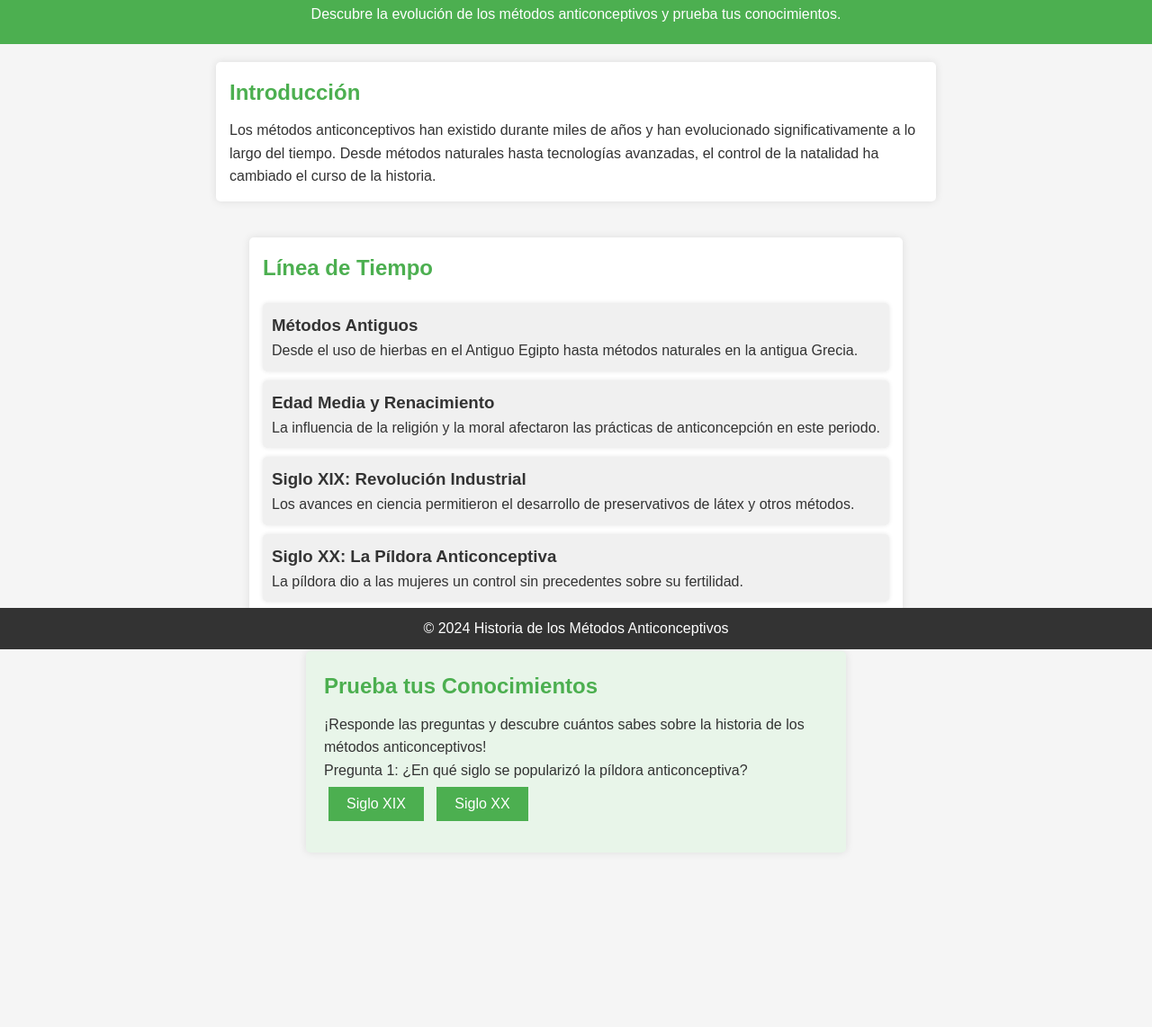
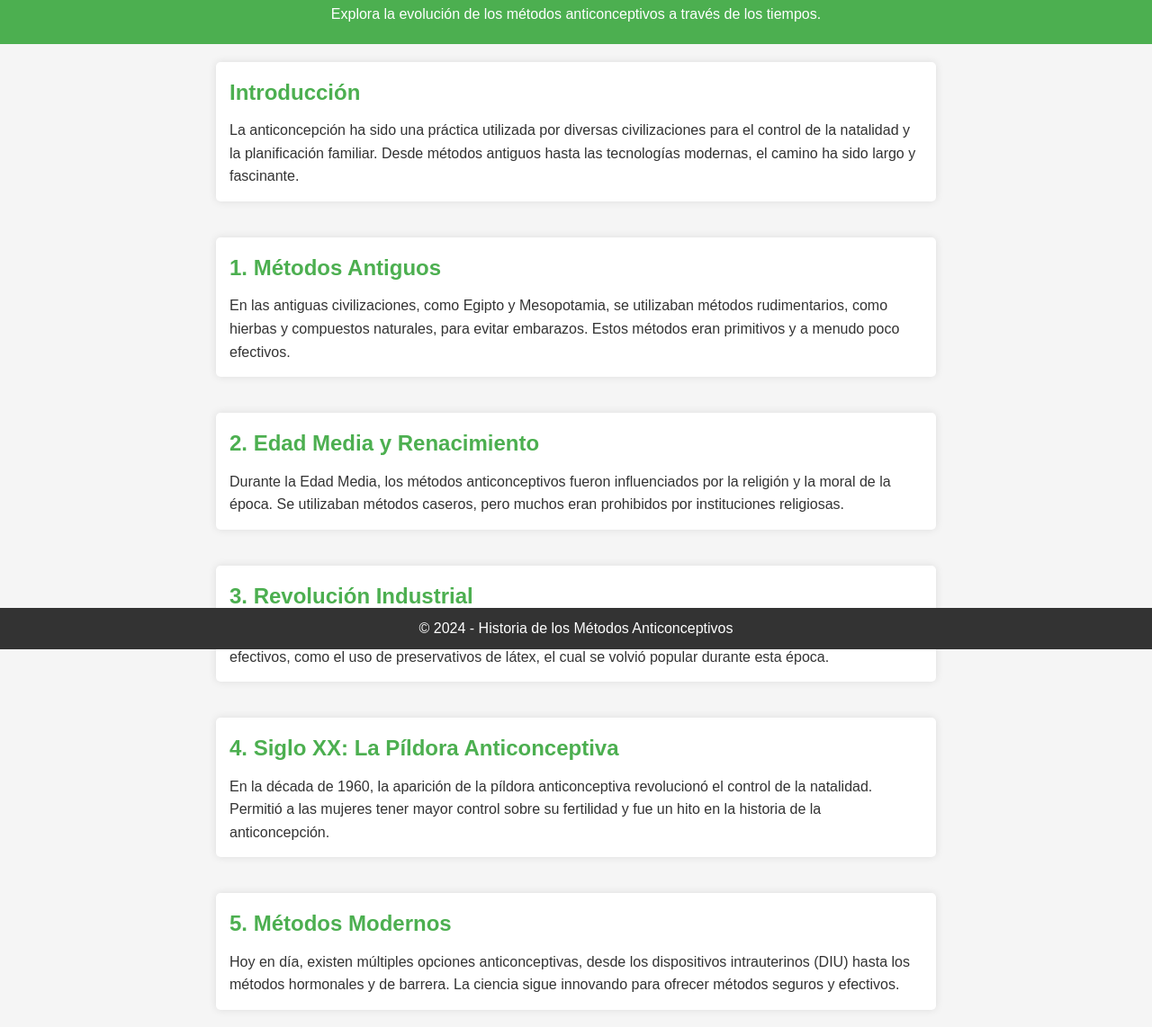
Before and after one commit to JacobitoMR/Metodos-Anticonceptivos-, a plain HTML site: page index.html in a window 1280 px wide. Shown: the part 78-1220 px from the top of the page at 90% size. Before the commit the page ends 1046 px from the top, so only its background shows below. Drawn offline with Linux system fonts and the light colour scheme.

Commit message:
Add files via upload

```diff
--- a/index.html
+++ b/index.html
@@ -4,55 +4,47 @@
 <head>
     <meta charset="UTF-8">
     <meta name="viewport" content="width=device-width, initial-scale=1.0">
-    <title>Métodos Anticonceptivos y Su Historia</title>
+    <title>Métodos Anticonceptivos y Su Trayecto en la Historia</title>
     <link rel="stylesheet" href="styles.css">
 </head>
 <body>
     <header>
-        <h1>Métodos Anticonceptivos y Su Historia</h1>
-        <p>Descubre la evolución de los métodos anticonceptivos y prueba tus conocimientos.</p>
+        <h1>Métodos Anticonceptivos y Su Trayecto en la Historia</h1>
+        <p>Explora la evolución de los métodos anticonceptivos a través de los tiempos.</p>
     </header>
 
-    <section class="content">
+    <section>
         <h2>Introducción</h2>
-        <p>Los métodos anticonceptivos han existido durante miles de años y han evolucionado significativamente a lo largo del tiempo. Desde métodos naturales hasta tecnologías avanzadas, el control de la natalidad ha cambiado el curso de la historia.</p>
+        <p>La anticoncepción ha sido una práctica utilizada por diversas civilizaciones para el control de la natalidad y la planificación familiar. Desde métodos antiguos hasta las tecnologías modernas, el camino ha sido largo y fascinante.</p>
     </section>
 
-    <section class="timeline">
-        <h2>Línea de Tiempo</h2>
-        <div class="period">
-            <h3>Métodos Antiguos</h3>
-            <p>Desde el uso de hierbas en el Antiguo Egipto hasta métodos naturales en la antigua Grecia.</p>
-        </div>
-        <div class="period">
-            <h3>Edad Media y Renacimiento</h3>
-            <p>La influencia de la religión y la moral afectaron las prácticas de anticoncepción en este periodo.</p>
-        </div>
-        <div class="period">
-            <h3>Siglo XIX: Revolución Industrial</h3>
-            <p>Los avances en ciencia permitieron el desarrollo de preservativos de látex y otros métodos.</p>
-        </div>
-        <div class="period">
-            <h3>Siglo XX: La Píldora Anticonceptiva</h3>
-            <p>La píldora dio a las mujeres un control sin precedentes sobre su fertilidad.</p>
-        </div>
+    <section>
+        <h2>1. Métodos Antiguos</h2>
+        <p>En las antiguas civilizaciones, como Egipto y Mesopotamia, se utilizaban métodos rudimentarios, como hierbas y compuestos naturales, para evitar embarazos. Estos métodos eran primitivos y a menudo poco efectivos.</p>
     </section>
 
-    <section class="quiz">
-        <h2>Prueba tus Conocimientos</h2>
-        <p>¡Responde las preguntas y descubre cuántos sabes sobre la historia de los métodos anticonceptivos!</p>
-        <div id="quiz-container">
-            <p>Pregunta 1: ¿En qué siglo se popularizó la píldora anticonceptiva?</p>
-            <button onclick="checkAnswer('incorrect')">Siglo XIX</button>
-            <button onclick="checkAnswer('correct')">Siglo XX</button>
-            <p id="quiz-feedback"></p>
-        </div>
+    <section>
+        <h2>2. Edad Media y Renacimiento</h2>
+        <p>Durante la Edad Media, los métodos anticonceptivos fueron influenciados por la religión y la moral de la época. Se utilizaban métodos caseros, pero muchos eran prohibidos por instituciones religiosas.</p>
+    </section>
+
+    <section>
+        <h2>3. Revolución Industrial</h2>
+        <p>Con el avance de la ciencia y la medicina en el siglo XIX, comenzaron a desarrollarse métodos más efectivos, como el uso de preservativos de látex, el cual se volvió popular durante esta época.</p>
+    </section>
+
+    <section>
+        <h2>4. Siglo XX: La Píldora Anticonceptiva</h2>
+        <p>En la década de 1960, la aparición de la píldora anticonceptiva revolucionó el control de la natalidad. Permitió a las mujeres tener mayor control sobre su fertilidad y fue un hito en la historia de la anticoncepción.</p>
+    </section>
+
+    <section>
+        <h2>5. Métodos Modernos</h2>
+        <p>Hoy en día, existen múltiples opciones anticonceptivas, desde los dispositivos intrauterinos (DIU) hasta los métodos hormonales y de barrera. La ciencia sigue innovando para ofrecer métodos seguros y efectivos.</p>
     </section>
 
     <footer>
-        <p>&copy; 2024 Historia de los Métodos Anticonceptivos</p>
+        <p>&copy; 2024 - Historia de los Métodos Anticonceptivos</p>
     </footer>
-
-    <script src="script.js"></script>
 </body>
 </html>
--- a/styles.css
+++ b/styles.css
@@ -41,41 +41,6 @@ h2 {
     margin-bottom: 10px;
 }
 
-.timeline {
-    display: flex;
-    flex-direction: column;
-    gap: 10px;
-}
-
-.period {
-    padding: 10px;
-    background-color: #f0f0f0;
-    border-radius: 5px;
-    box-shadow: 0 0 5px rgba(0, 0, 0, 0.1);
-}
-
-.quiz {
-    background-color: #e8f5e9;
-    padding: 20px;
-    border-radius: 5px;
-    width: 100%;
-    max-width: 600px;
-}
-
-button {
-    background-color: #4CAF50;
-    color: white;
-    border: none;
-    padding: 10px 20px;
-    margin: 5px;
-    cursor: pointer;
-    font-size: 16px;
-}
-
-button:hover {
-    background-color: #45a049;
-}
-
 footer {
     background-color: #333;
     color: white;
@@ -85,9 +50,3 @@ footer {
     position: absolute;
     bottom: 0;
 }
-
-#quiz-feedback {
-    margin-top: 10px;
-    font-size: 18px;
-    font-weight: bold;
-}
```
